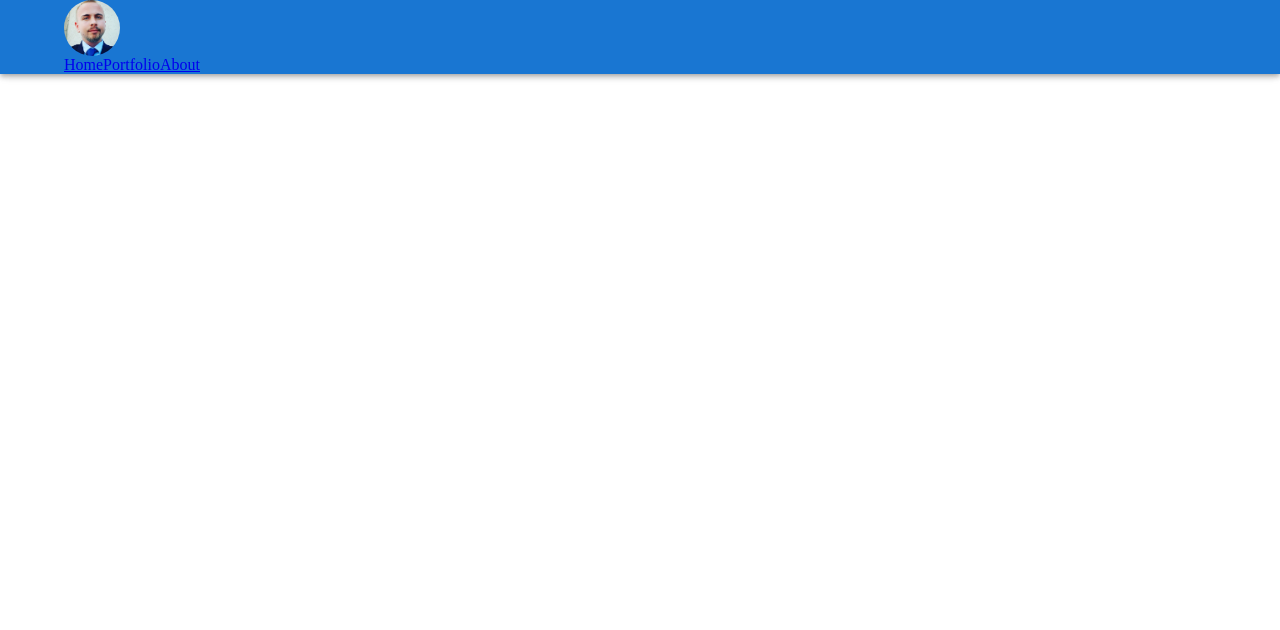
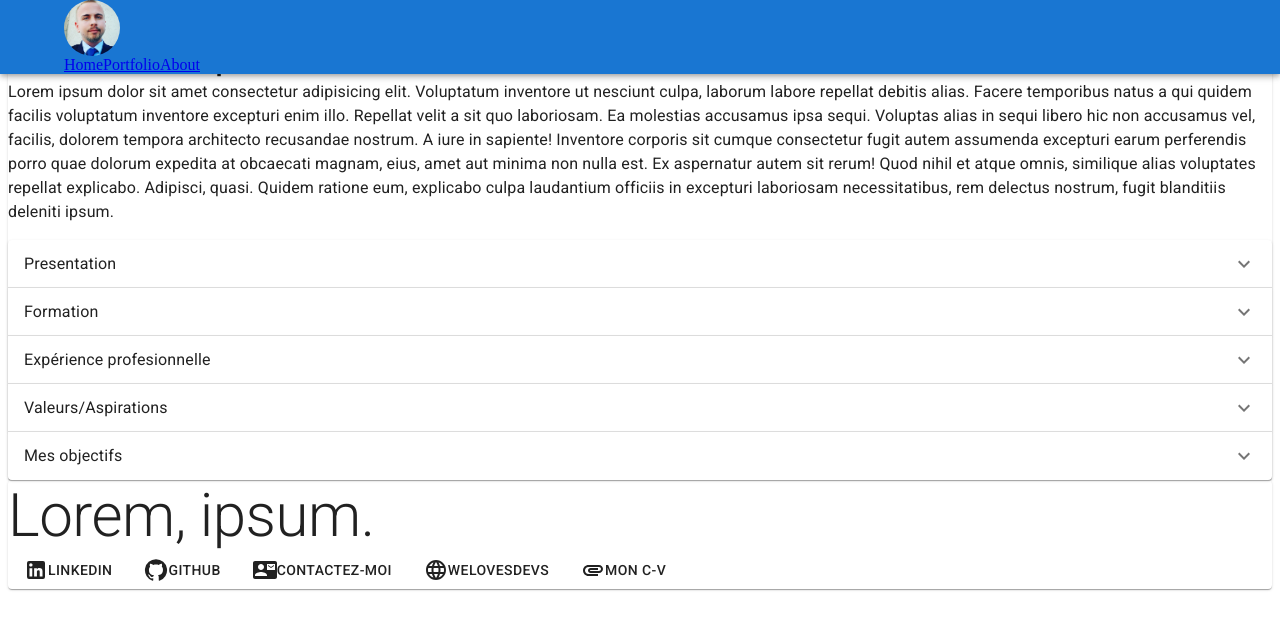
Before and after one commit to Chris5477/portfolio, a React (Create React App) app: page /about in a window 1280 px wide. Shown: the top 630 px of the page. Built offline with nearby package versions, Linux system fonts and the light colour scheme.

Commit message:
add content in about page

```diff
--- a/package.json
+++ b/package.json
@@ -5,6 +5,7 @@
   "dependencies": {
     "@emotion/react": "^11.9.0",
     "@emotion/styled": "^11.8.1",
+    "@mui/icons-material": "^5.6.2",
     "@mui/material": "^5.7.0",
     "@testing-library/jest-dom": "^5.16.4",
     "@testing-library/react": "^13.2.0",
--- a/src/App.js
+++ b/src/App.js
@@ -3,13 +3,13 @@ import PortfolioPage from "./page/PortfolioPage";
 import AboutPage from "./page/AboutPage";
 import ErrorPage from "./page/ErrorPage";
 import { BrowserRouter, Route, Routes } from "react-router-dom";
-import TopNavigation from "./components/TopNavigation";
+import Layout from "./components/Layout";
 
 function App() {
 	return (
 		<div className="App">
 			<BrowserRouter>
-      <TopNavigation />
+				<Layout />
 				<Routes>
 					<Route path="/" element={<HomePage />} />
 					<Route path="/portfolio" element={<PortfolioPage />} />
--- /dev/null
+++ b/src/components/Accordeon.js
@@ -0,0 +1,90 @@
+import Accordion from '@mui/material/Accordion';
+import AccordionSummary from '@mui/material/AccordionSummary';
+import AccordionDetails from '@mui/material/AccordionDetails';
+import Typography from '@mui/material/Typography';
+import ExpandMoreIcon from '@mui/icons-material/ExpandMore';
+
+const Accordeon = () => {
+return(
+    <div>
+    <Accordion>
+      <AccordionSummary
+        expandIcon={<ExpandMoreIcon />}
+        aria-controls="panel1a-content"
+        id="panel1a-header"
+      >
+        <Typography>Presentation</Typography>
+      </AccordionSummary>
+      <AccordionDetails>
+        <Typography>
+          Lorem ipsum dolor sit amet, consectetur adipiscing elit. Suspendisse
+          malesuada lacus ex, sit amet blandit leo lobortis eget.
+        </Typography>
+      </AccordionDetails>
+    </Accordion>
+    <Accordion>
+      <AccordionSummary
+        expandIcon={<ExpandMoreIcon />}
+        aria-controls="panel2a-content"
+        id="panel2a-header"
+      >
+        <Typography>Formation</Typography>
+      </AccordionSummary>
+      <AccordionDetails>
+        <Typography>
+          Lorem ipsum dolor sit amet, consectetur adipiscing elit. Suspendisse
+          malesuada lacus ex, sit amet blandit leo lobortis eget.
+        </Typography>
+      </AccordionDetails>
+    </Accordion>
+    <Accordion>
+      <AccordionSummary
+        expandIcon={<ExpandMoreIcon />}
+        aria-controls="panel2a-content"
+        id="panel2a-header"
+      >
+        <Typography>Expérience profesionnelle</Typography>
+      </AccordionSummary>
+      <AccordionDetails>
+        <Typography>
+          Lorem ipsum dolor sit amet, consectetur adipiscing elit. Suspendisse
+          malesuada lacus ex, sit amet blandit leo lobortis eget.
+        </Typography>
+      </AccordionDetails>
+    </Accordion>
+    <Accordion>
+      <AccordionSummary
+        expandIcon={<ExpandMoreIcon />}
+        aria-controls="panel2a-content"
+        id="panel2a-header"
+      >
+        <Typography>Valeurs/Aspirations</Typography>
+      </AccordionSummary>
+      <AccordionDetails>
+        <Typography>
+          Lorem ipsum dolor sit amet, consectetur adipiscing elit. Suspendisse
+          malesuada lacus ex, sit amet blandit leo lobortis eget.
+        </Typography>
+      </AccordionDetails>
+    </Accordion>
+    <Accordion>
+      <AccordionSummary
+        expandIcon={<ExpandMoreIcon />}
+        aria-controls="panel2a-content"
+        id="panel2a-header"
+      >
+        <Typography>Mes objectifs</Typography>
+      </AccordionSummary>
+      <AccordionDetails>
+        <Typography>
+          Lorem ipsum dolor sit amet, consectetur adipiscing elit. Suspendisse
+          malesuada lacus ex, sit amet blandit leo lobortis eget.
+        </Typography>
+      </AccordionDetails>
+    </Accordion>
+
+  </div>
+
+)
+}
+export default Accordeon
--- /dev/null
+++ b/src/components/Layout.js
@@ -0,0 +1,12 @@
+import TopNavigation from "./TopNavigation"
+
+const Layout = () => {
+return(
+   <div className="layout">
+       <TopNavigation />
+       <div></div>
+       <div></div>
+   </div>
+)
+}
+export default Layout
--- /dev/null
+++ b/src/components/SocialLink.js
@@ -0,0 +1,12 @@
+import { Button, Link } from "@mui/material";
+const SocialLink = ({icon, content, link }) => {
+
+	return(
+        <Button variant="conatined" href={link}>
+            {icon}
+            {content}
+        </Button>
+    )
+
+};
+export default SocialLink;
--- a/src/page/AboutPage.js
+++ b/src/page/AboutPage.js
@@ -1,6 +1,43 @@
+import { Box, Paper, Typography, Stack } from "@mui/material";
+import Accordeon from "../components/Accordeon";
+import LinkedInIcon from "@mui/icons-material/LinkedIn";
+import GitHubIcon from "@mui/icons-material/GitHub";
+import AttachmentIcon from "@mui/icons-material/Attachment";
+import LanguageIcon from "@mui/icons-material/Language";
+import ContactMailIcon from "@mui/icons-material/ContactMail";
+import SocialLink from "../components/SocialLink";
+
 const AboutPage = () => {
-return(
-<h1>About Page</h1>
-)
-}
-export default AboutPage
+	return (
+		<Box>
+			<Paper>
+				<Typography variant="h2">Lorem, ipsum.</Typography>
+				<Typography paragraph>
+					Lorem ipsum dolor sit amet consectetur adipisicing elit. Voluptatum inventore ut nesciunt culpa, laborum
+					labore repellat debitis alias. Facere temporibus natus a qui quidem facilis voluptatum inventore excepturi
+					enim illo. Repellat velit a sit quo laboriosam. Ea molestias accusamus ipsa sequi. Voluptas alias in sequi
+					libero hic non accusamus vel, facilis, dolorem tempora architecto recusandae nostrum. A iure in sapiente!
+					Inventore corporis sit cumque consectetur fugit autem assumenda excepturi earum perferendis porro quae dolorum
+					expedita at obcaecati magnam, eius, amet aut minima non nulla est. Ex aspernatur autem sit rerum! Quod nihil
+					et atque omnis, similique alias voluptates repellat explicabo. Adipisci, quasi. Quidem ratione eum, explicabo
+					culpa laudantium officiis in excepturi laboriosam necessitatibus, rem delectus nostrum, fugit blanditiis
+					deleniti ipsum.
+				</Typography>
+				<Accordeon />
+			</Paper>
+			<Paper>
+				<Typography variant="h2">Lorem, ipsum.</Typography>
+				<SocialLink
+					icon={<LinkedInIcon />}
+					content="Linkedin"
+					link="https://www.linkedin.com/in/christopher-petitcolas/"
+				/>
+				<SocialLink icon={<GitHubIcon />} content="Github" link="https://github.com/Chris5477" />
+				<SocialLink icon={<ContactMailIcon />} content="Contactez-moi" />
+				<SocialLink icon={<LanguageIcon />} content="WeLovesDevs" link="https://christopherpetitcola.welovedevs.com" />
+				<SocialLink icon={<AttachmentIcon />} content="Mon C-V" link="https://chris5477.github.io/CV/" />
+			</Paper>
+		</Box>
+	);
+};
+export default AboutPage;
```
Also changed, not shown: 1 other file (tests, documents, lock files or other folders).
